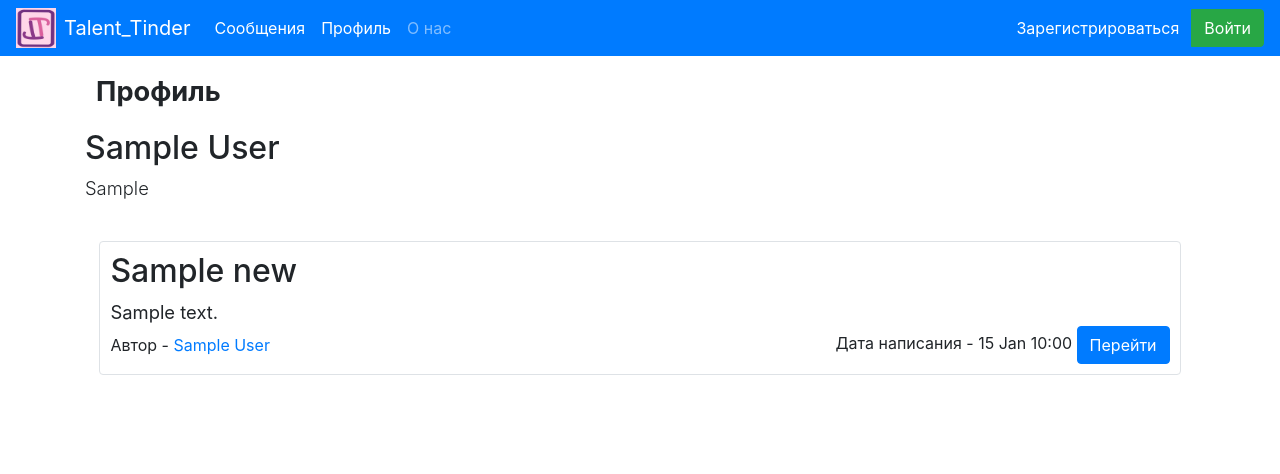
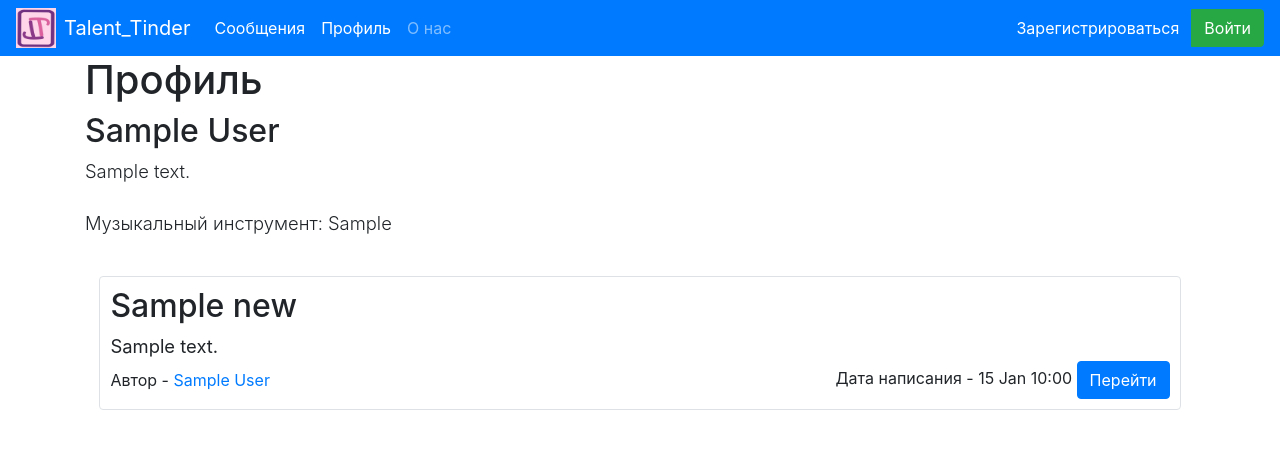
Before and after one commit to amatskepaldze/SQLProject, a Flask app: page /user/1 in a window 1280 px wide. Shown: the top 474 px of the page. Run offline with Flask 2, Linux system fonts and the light colour scheme; tables that the repository leaves empty hold one stand-in row (values such as "Sample post"); some libraries are stand-ins or nearby versions.

Commit message:
25.05.21 html инструменты

```diff
--- a/templates/profile/profile.html
+++ b/templates/profile/profile.html
@@ -1,13 +1,10 @@
 {% extends '/patterns/base.html' %}
 
 {% block content %}
-<nav style="margin: 1%">
-    <a class="navbar-brand" style="font-size: 170%; font-weight: bold">Профиль</a>
-    {% if current_user.is_authenticated %}
-    {% endif %}
-</nav>
-<h2>{{user.name}}</h2>
-<selector class="lead" style="font-size: 115%">{{user.instrument}}</selector><br><br>
+    <h1>Профиль</h1>
+    <h2>{{ user.name }}</h2>
+    <selector class="lead" style="font-size: 115%">{{ user.about }}</selector><br><br>
+    <selector class="lead" style="font-size: 115%"> Музыкальный инструмент: {{ user.instrument }}</selector><br><br>
     {% if current_user.is_authenticated and current_user == user %}
         <a href="/user/edit" class="btn btn-primary register">
             Редактировать профиль
```
Also changed, not shown: templates/profile/edit_profile.html (+12 -5 lines). Lines whose indentation alone changed are shown as unchanged.
